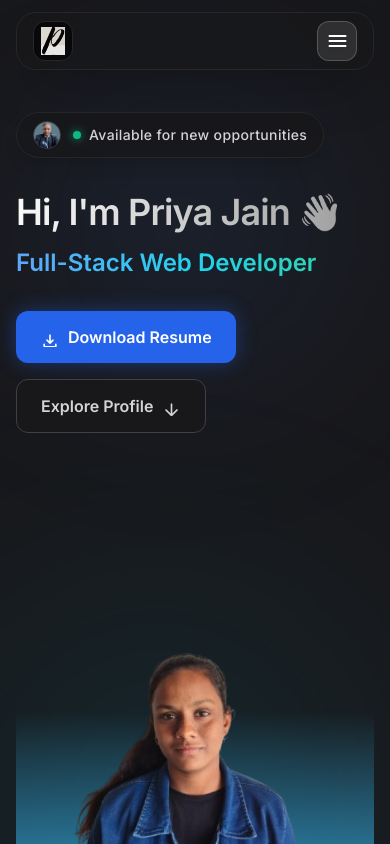
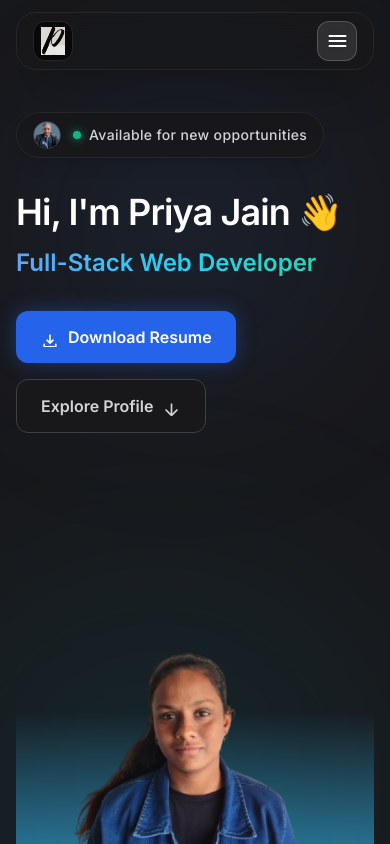
Before and after one commit to PJain7988/Portfolio, a React (Vite) app: page / in a window 390 px wide. Shown: the top 844 px of the page. Built offline with nearby package versions, Linux system fonts and the light colour scheme.

Commit message:
fix: remove dark gradient from headline to improve visibility on mobile

```diff
--- a/src/index.css
+++ b/src/index.css
@@ -53,14 +53,8 @@ body {
 .img-cover{
     @apply w-full h-full object-cover
 }
-.headline-1{
-    @apply max-w-max;
-    background: -webkit-linear-gradient(0deg,#fafafa,#a1a1a1);
-    -webkit-background-clip: text;
-    -webkit-text-fill-color: transparent;
-}
-.headline-1{
-    @apply text-4xl leading-tight font-semibold lg:text-[55px] lg:leading-[1.15]
+.headline-1 {
+    @apply max-w-max text-4xl leading-tight font-semibold lg:text-[55px] lg:leading-[1.15];
 }
 .headline-2{
     @apply text-3xl lg:text-4xl lg:leading-tight font-semibold
```
